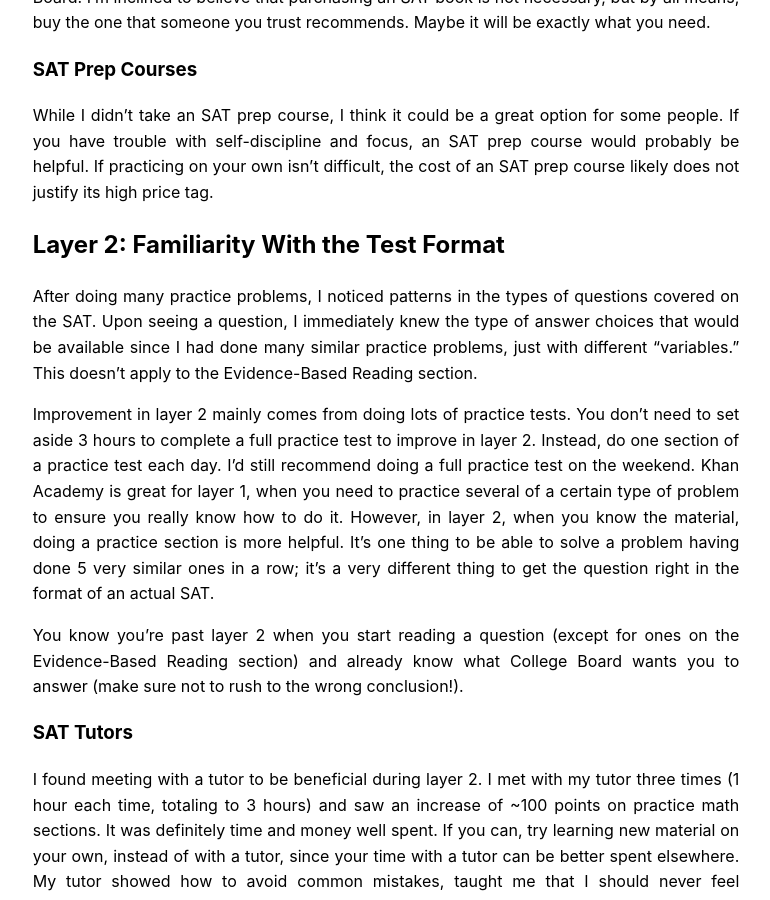
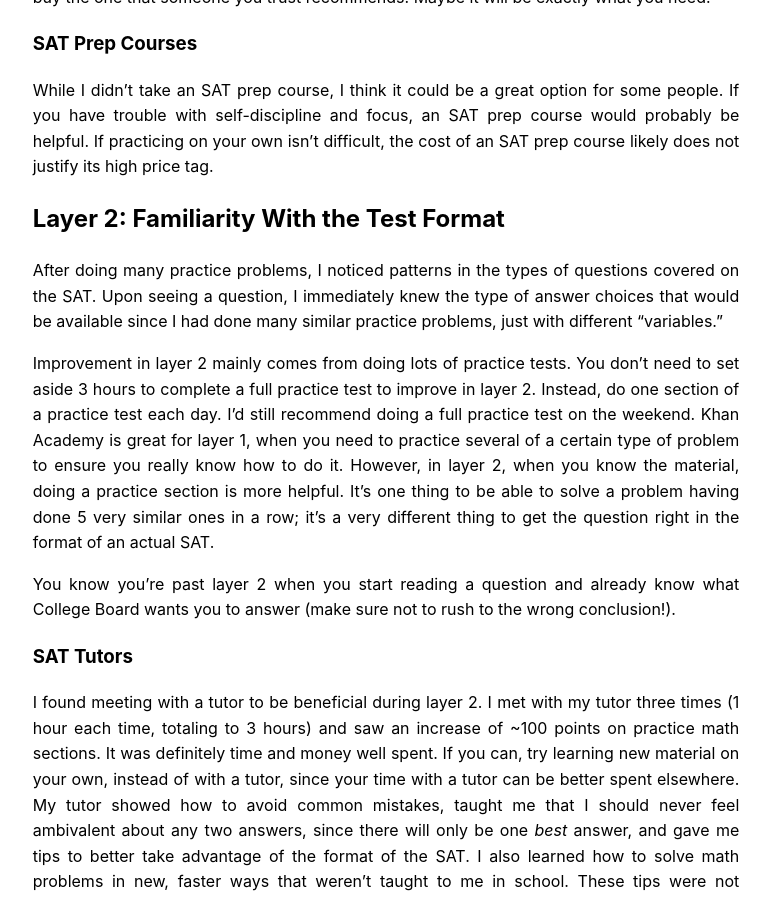
Before and after one commit to JonathanBuchh/buchh.org, a Jekyll site: the page built from _posts/2022-01-05-sat.md, in a window 1280 px wide and 900 px high, scrolled down 1281 px. Shown: the whole window, without its empty margins (254-1024 px from the left). Built offline with Jekyll 4.4.1, drawn with Linux system fonts in a browser that asks for light colours; some of the changed text lies outside the part shown.

Commit message:
Change Evidence-Based Reading section caveats
Per Bethany's experience

```diff
--- a/_posts/2022-01-05-sat.md
+++ b/_posts/2022-01-05-sat.md
@@ -7,7 +7,7 @@
 
 In my mind, there are three layers to studying for the SAT. If you want to score above 1500, you'll need to get to layer 3, since your margin of error is slim.
 
-Of note, most of the following doesn't really apply to the Evidence-Based Reading section because it's different from the other sections. I found it to be much less formulaic, since the main skill is interpreting texts well. It's notoriously difficult to improve. You really just need to read actual books to do well, though doing practice sections can help. I rekindled my love for reading[^1] during "lockdown" in 2020, so the Evidence-Based Reading started out as my strongest section; however, it turned out to be my weakest section on my December 2021 SAT, since my score in that section improved the least.
+Of note, it's notoriously difficult to improve the Evidence-Based Reading section. You really just need to read actual books to do well, though the methodology described below can help—just to a lesser extent than the other three sections. I rekindled my love for reading[^1] during "lockdown" in 2020, so the Evidence-Based Reading started out as my strongest section; however, it turned out to be my weakest section on my December 2021 SAT, since my score in that section improved the least.
 
 ## Layer 1: Understanding the Content
 
@@ -25,11 +25,11 @@
 
 ## Layer 2: Familiarity With the Test Format
 
-After doing many practice problems, I noticed patterns in the types of questions covered on the SAT. Upon seeing a question, I immediately knew the type of answer choices that would be available since I had done many similar practice problems, just with different "variables." This doesn't apply to the Evidence-Based Reading section.
+After doing many practice problems, I noticed patterns in the types of questions covered on the SAT. Upon seeing a question, I immediately knew the type of answer choices that would be available since I had done many similar practice problems, just with different "variables."
 
 Improvement in layer 2 mainly comes from doing lots of practice tests. You don't need to set aside 3 hours to complete a full practice test to improve in layer 2. Instead, do one section of a practice test each day. I'd still recommend doing a full practice test on the weekend. Khan Academy is great for layer 1, when you need to practice several of a certain type of problem to ensure you really know how to do it. However, in layer 2, when you know the material, doing a practice section is more helpful. It's one thing to be able to solve a problem having done 5 very similar ones in a row; it's a very different thing to get the question right in the format of an actual SAT.
 
-You know you're past layer 2 when you start reading a question (except for ones on the Evidence-Based Reading section) and already know what College Board wants you to answer (make sure not to rush to the wrong conclusion!).
+You know you're past layer 2 when you start reading a question and already know what College Board wants you to answer (make sure not to rush to the wrong conclusion!).
 
 ### SAT Tutors
 
```
